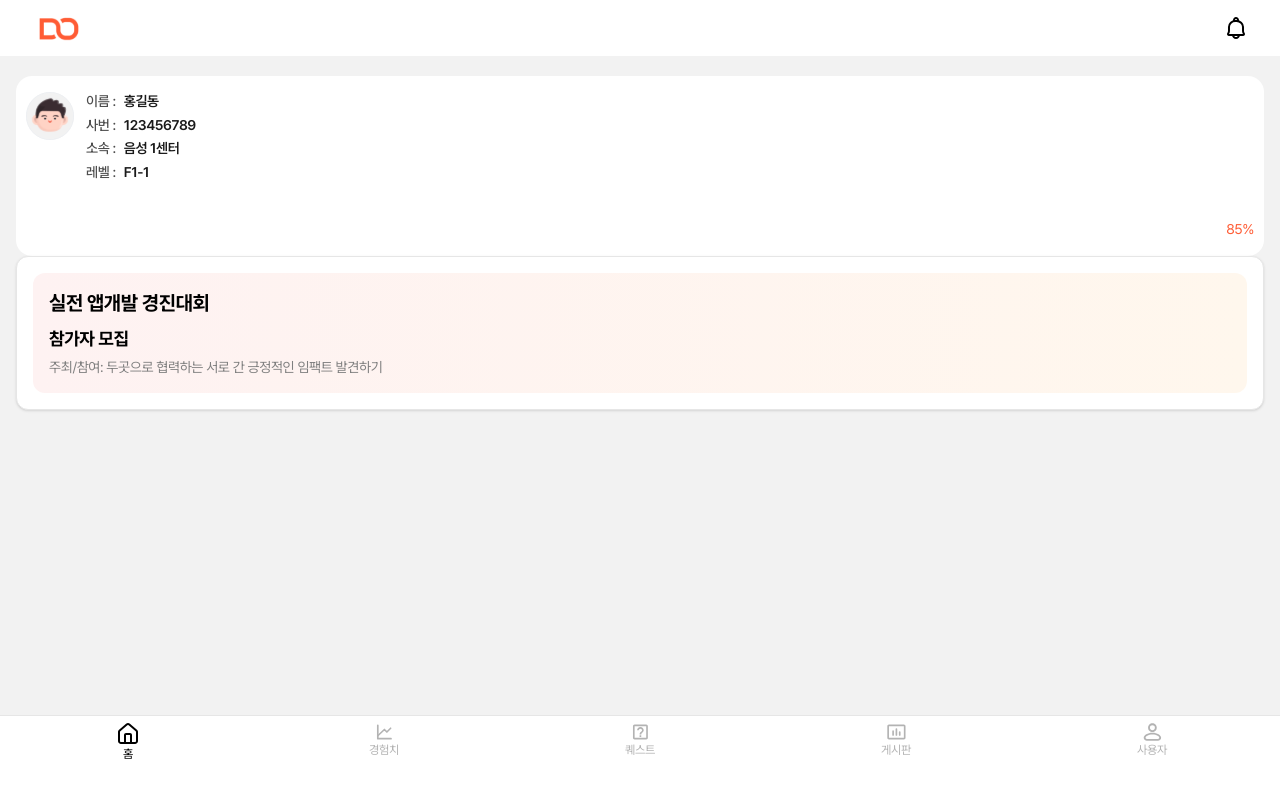
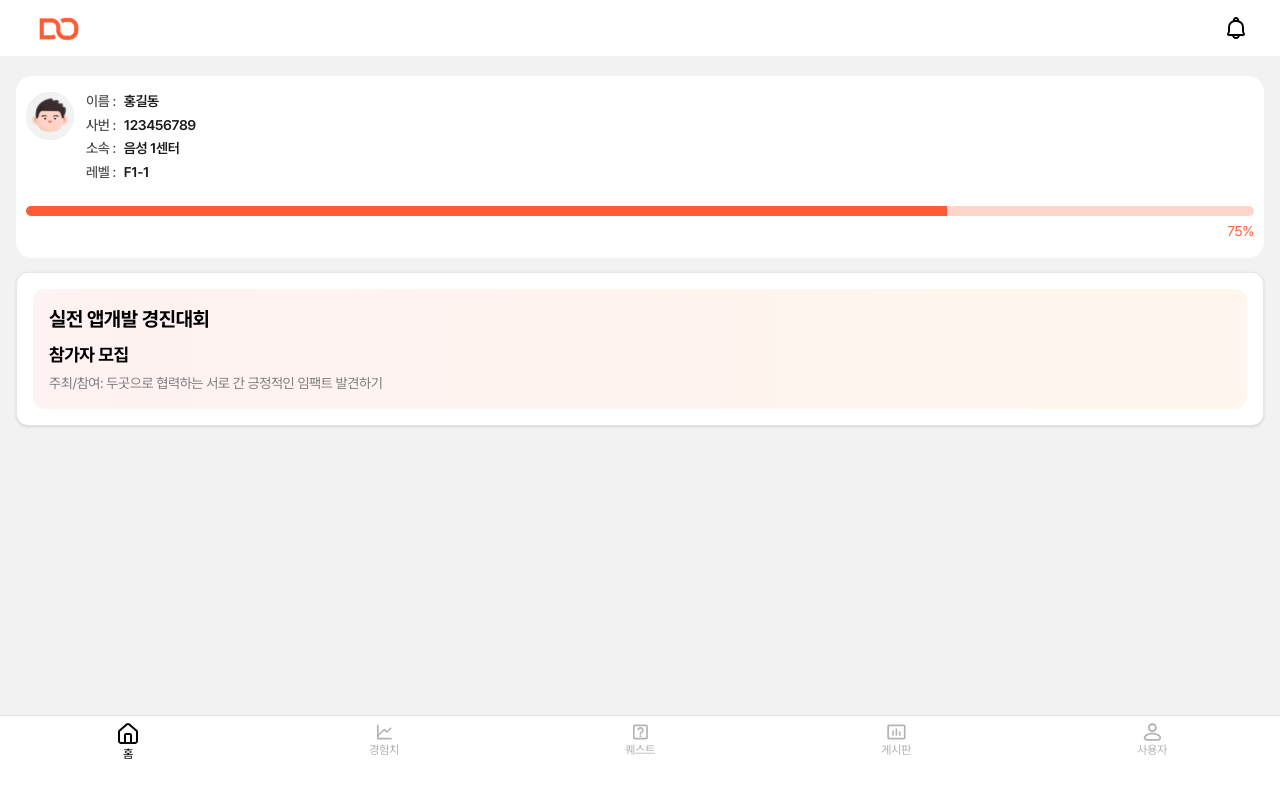
Before and after one commit to blaybus-playus/Frontend, a Next.js app: page /home in a window 1280 px wide. Built offline with nearby package versions, Linux system fonts and the light colour scheme.

Commit message:
design: 유저 카드 게이지바 구현

```diff
--- a/app/(tab)/home/page.tsx
+++ b/app/(tab)/home/page.tsx
@@ -1,13 +1,13 @@
 import Banner from '@/components/common/Banner'
 import RecentBoard from '@/components/home/RecentBoard'
-import RecentEXP from '@/components/home/RecentEXP'
+import RecentEXP from '@/components/home/RecentExp'
 import TeamSchedule from '@/components/home/TeamSchedule'
 import UserInfoCard from '@/components/home/UserInfoCard'
 import React from 'react'
 
 const page = () => {
   return (
-    <div>
+    <div className='space-y-3.5'>
       <UserInfoCard />
       <RecentEXP />
       <TeamSchedule />
--- a/components/home/UserInfoCard.tsx
+++ b/components/home/UserInfoCard.tsx
@@ -38,7 +38,7 @@ const UserInfoCard = () => {
 
       </div>
       <Progress className="mt-6" value={75} />
-      <div className="text-right body-regular-14 text-primary-400 mt-1.5">85%</div>
+      <div className="text-right body-regular-14 text-primary-400 mt-1.5">75%</div>
     </div >
   )
 }
--- a/components/ui/progress.tsx
+++ b/components/ui/progress.tsx
@@ -12,13 +12,13 @@ const Progress = React.forwardRef<
   <ProgressPrimitive.Root
     ref={ref}
     className={cn(
-      "relative h-2 w-full overflow-hidden rounded-full bg-primary/20",
+      "relative h-2.5 w-full overflow-hidden rounded-full bg-primary-100",
       className
     )}
     {...props}
   >
     <ProgressPrimitive.Indicator
-      className="h-full w-full flex-1 bg-primary transition-all"
+      className="h-full w-full flex-1 bg-primary-400 transition-all"
       style={{ transform: `translateX(-${100 - (value || 0)}%)` }}
     />
   </ProgressPrimitive.Root>
```
